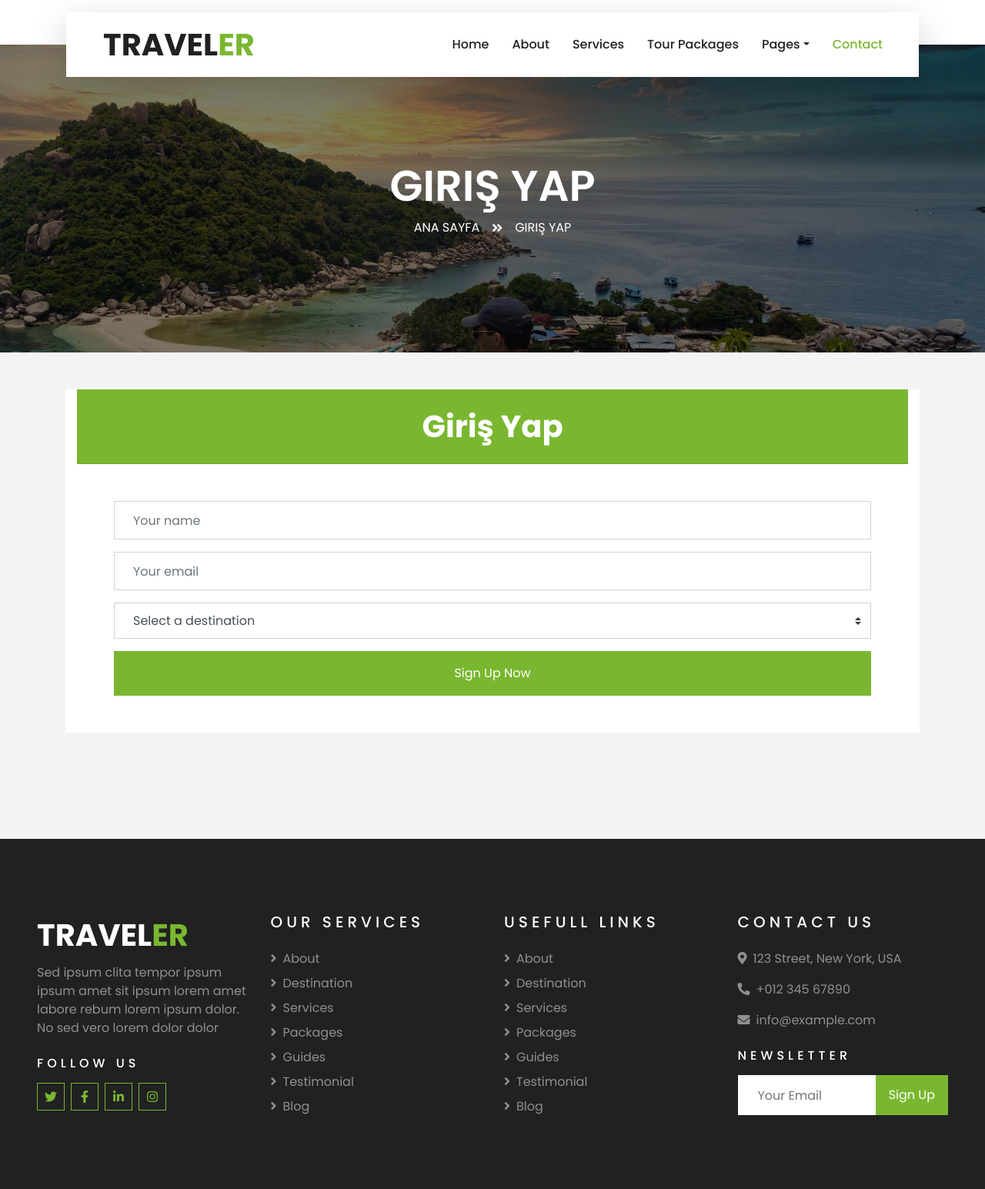
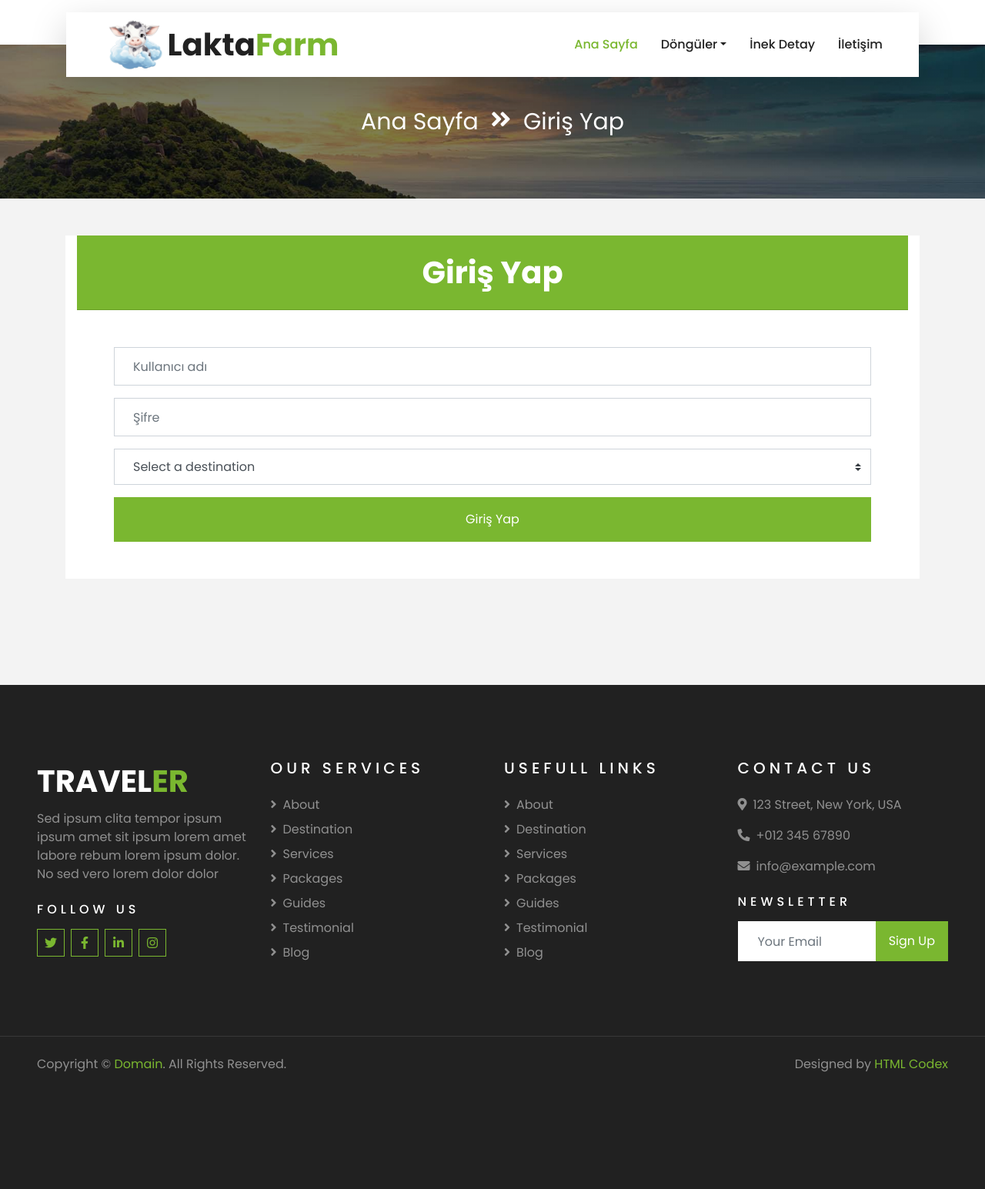
Before and after one commit to guneskahil/LaktaFarm, a PHP site: page /contact.html in a window 1280 px wide. Shown: the top 1545 px of the page at 77% size. After the commit the page ends 1419 px from the top, so only its background shows below. Run offline with PHP 8.4, Linux system fonts and the light colour scheme; some libraries are stand-ins or nearby versions.

Commit message:
günlük kontrol sayfası düzenlendi giriş yap modal'ı eklendi

```diff
--- a/contact.html
+++ b/contact.html
@@ -34,34 +34,32 @@
     </div>
     <!-- Topbar End -->
 
-
     <!-- Navbar Start -->
     <div class="container-fluid position-relative nav-bar p-0">
         <div class="container-lg position-relative p-0 px-lg-3" style="z-index: 9;">
             <nav class="navbar navbar-expand-lg bg-light navbar-light shadow-lg py-3 py-lg-0 pl-3 pl-lg-5">
+                <img class="img-fluid" src="img/inekikon.png" style="height: 8%; width: 8%;" alt="">
                 <a href="" class="navbar-brand">
-                    <h1 class="m-0 text-primary"><span class="text-dark">TRAVEL</span>ER</h1>
+                    <h1 class="m-0 text-primary"><span class="text-dark">Lakta</span>Farm</h1>
                 </a>
                 <button type="button" class="navbar-toggler" data-toggle="collapse" data-target="#navbarCollapse">
                     <span class="navbar-toggler-icon"></span>
                 </button>
                 <div class="collapse navbar-collapse justify-content-between px-3" id="navbarCollapse">
                     <div class="navbar-nav ml-auto py-0">
-                        <a href="index.html" class="nav-item nav-link">Home</a>
-                        <a href="about.html" class="nav-item nav-link">About</a>
-                        <a href="service.html" class="nav-item nav-link">Services</a>
-                        <a href="package.html" class="nav-item nav-link">Tour Packages</a>
+                        <a href="index.html" class="nav-item nav-link active">Ana Sayfa</a>
+
                         <div class="nav-item dropdown">
-                            <a href="#" class="nav-link dropdown-toggle" data-toggle="dropdown">Pages</a>
+                            <a href="#" class="nav-link dropdown-toggle" data-toggle="dropdown">Döngüler</a>
                             <div class="dropdown-menu border-0 rounded-0 m-0">
-                                <a href="blog.html" class="dropdown-item">Blog Grid</a>
-                                <a href="single.html" class="dropdown-item">Blog Detail</a>
-                                <a href="destination.html" class="dropdown-item">Destination</a>
-                                <a href="guide.html" class="dropdown-item">Travel Guides</a>
-                                <a href="testimonial.html" class="dropdown-item">Testimonial</a>
+                                <a href="blog.html" class="dropdown-item">Pervis Periyodu</a>
+                                <a href="single.html" class="dropdown-item">Kuru Dönem</a>
+                                <a href="destination.html" class="dropdown-item">Sağım</a>
+                                <a href="guide.html" class="dropdown-item">Gebelik</a>
                             </div>
                         </div>
-                        <a href="contact.html" class="nav-item nav-link active">Contact</a>
+                        <a href="gunlukKontrol.html" class="nav-item nav-link">İnek Detay</a>
+                        <a href="contact.html" class="nav-item nav-link">İletişim</a>
                     </div>
                 </div>
             </nav>
@@ -73,12 +71,13 @@
     <!-- Header Start -->
     <div class="container-fluid page-header">
         <div class="container">
-            <div class="d-flex flex-column align-items-center justify-content-center" style="min-height: 400px">
-                <h3 class="display-4 text-white text-uppercase">Giriş Yap</h3>
-                <div class="d-inline-flex text-white">
-                    <p class="m-0 text-uppercase"><a class="text-white" href="">Ana Sayfa</a></p>
+            <div class="d-flex flex-column align-items-center justify-content-center" style="min-height: 200px">
+
+                <div class="d-inline-flex text-white" style="font-size: 30px;">
+                    <p class="m-0 "><a class="text-white" href="">Ana Sayfa</a>
+                    </p>
                     <i class="fa fa-angle-double-right pt-1 px-3"></i>
-                    <p class="m-0 text-uppercase">Giriş Yap</p>
+                    <p class="m-0 ">Giriş Yap</p>
                 </div>
             </div>
         </div>
@@ -102,10 +101,10 @@
             <div class="card-body rounded-bottom bg-white p-5">
                 <form>
                     <div class="form-group">
-                        <input type="text" class="form-control p-4" placeholder="Your name" required="required" />
+                        <input type="text" class="form-control p-4" placeholder="Kullanıcı adı" required="required" />
                     </div>
                     <div class="form-group">
-                        <input type="email" class="form-control p-4" placeholder="Your email" required="required" />
+                        <input type="email" class="form-control p-4" placeholder="Şifre" required="required" />
                     </div>
                     <div class="form-group">
                         <select class="custom-select px-4" style="height: 47px;">
@@ -116,7 +115,7 @@
                         </select>
                     </div>
                     <div>
-                        <button class="btn btn-primary btn-block py-3" type="submit">Sign Up Now</button>
+                        <button class="btn btn-primary btn-block py-3" type="submit">Giriş Yap</button>
                     </div>
                 </form>
             </div>
@@ -222,6 +221,9 @@
 
     <!-- Template Javascript -->
     <script src="js/main.js"></script>
+
+
+
 </body>
 
 </html>
```
Also changed, not shown: gunlukKontrol.html (+11 -13 lines), index.html (+45 -1 lines), scss/style.scss (+4 -3 lines), css/style.css.
